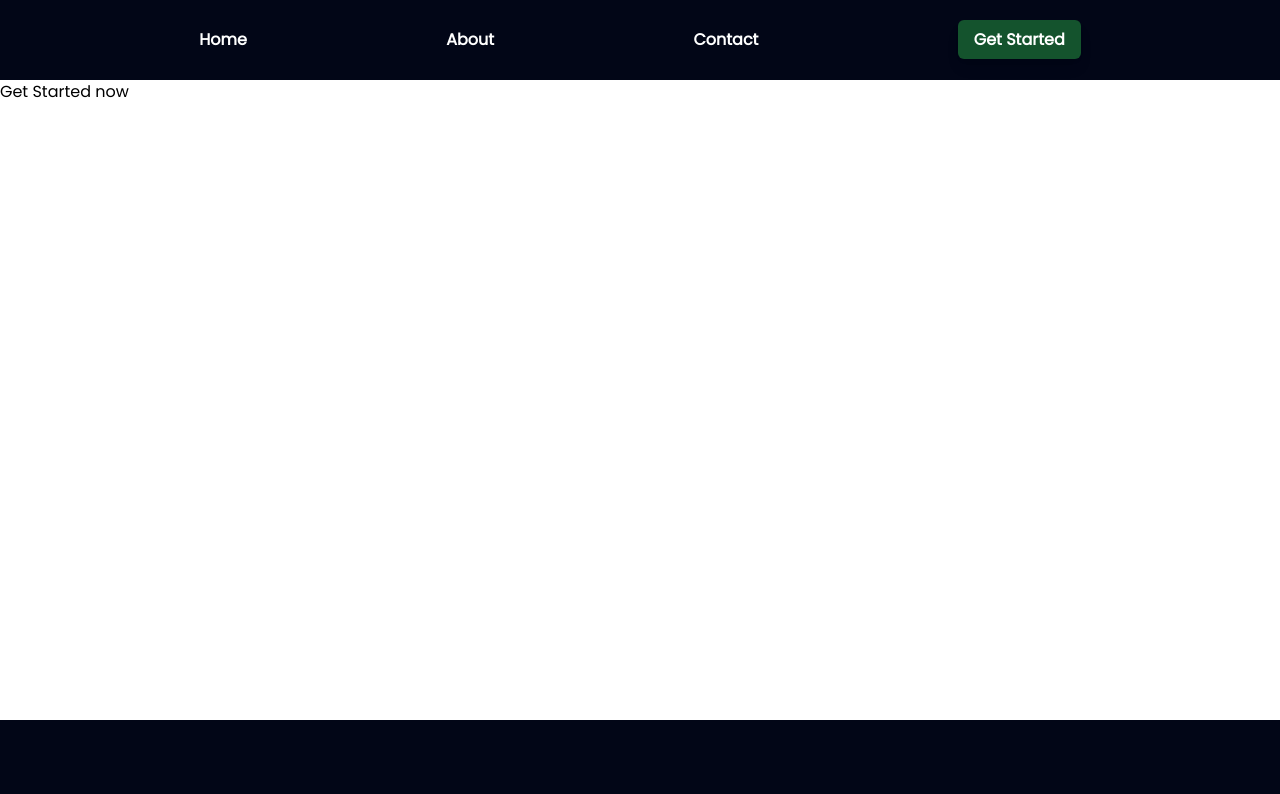
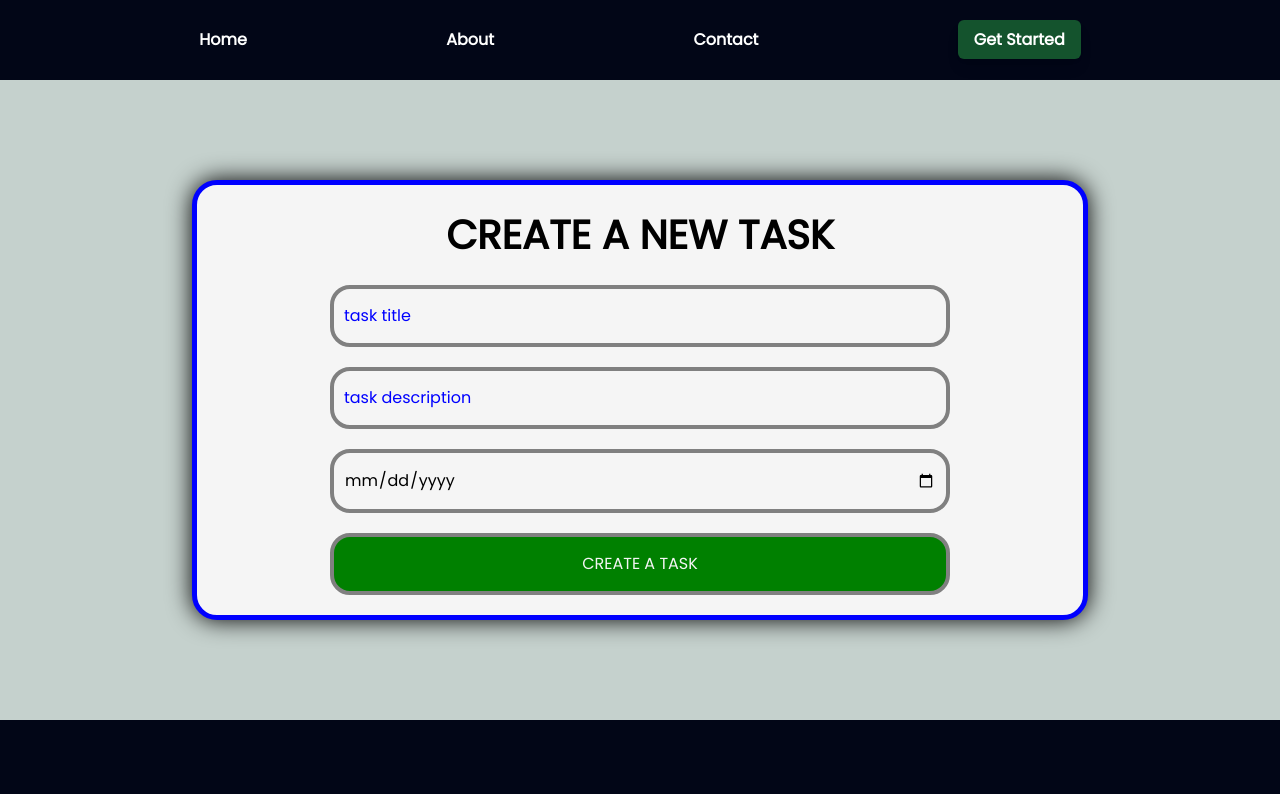
Before and after one commit to coderitec/asp-tma, a Next.js app: page /getstarted in a window 1280 px wide. Shown: the top 794 px of the page. Built offline with nearby package versions, Linux system fonts and the light colour scheme.

Commit message:
feat: add form ui

```diff
--- a/src/app/components/Main.jsx
+++ b/src/app/components/Main.jsx
@@ -4,16 +4,16 @@ import React from 'react'
 
 export default function Main() {
   return (
-    <main className='flex md:flex-row flex-col'>
-        <div>
-            <h1 className='capitalize text-6xl font-semibold'>Manage your tasks Quickly</h1>
-            <p>Effectively manage your tasks daily, weekly or even yearly, not missing out on anything.</p>
+    <main className='grid md:grid-cols-2 gap-8'>
+        <div className='flex flex-col gap-y-10 items-start'>
+            <h1 className='capitalize text-5xl font-semibold'>Manage your tasks Quickly</h1>
+            <p className='text-3xl'>Effectively manage your tasks daily, weekly or even yearly, not missing out on anything.</p>
             <button>
-                <Link href={'/getstarted'} className='bg-green-900 py-2 px-4 rounded-md shadow-lg text-center text-white'>Get started</Link>
+                <Link href={'/getstarted'} className='bg-green-900 py-2 px-4 rounded-md shadow-lg text-center text-white'>Create a task</Link>
             </button>
         </div>
         <div>
-            <Image src='/task-head.jpg' alt="manage your tasks" width='500' height='500'/>
+            <Image src='/another-task.jpg' alt="manage your tasks" width='500' height='500' className='rounded-full'/>
 
         </div>
     </main>
--- /dev/null
+++ b/src/app/getstarted/get.module.css
@@ -0,0 +1,50 @@
+.form{
+    background-color: rgb(197, 209, 205);
+    min-height: 80vh;
+    display: flex;
+    flex-direction: column;
+    justify-content: center;
+    align-items: center;
+}
+
+.form form{
+    width: 70%;
+    border: 5px solid blue;
+    border-radius: 25px;
+    box-shadow: 0 0 25px black;
+    padding-block: 20px;
+    background-color: whitesmoke;
+}
+
+.form li{
+    margin-block-start: 20px ;
+    padding-block: 15px;
+    border: 4px solid gray;
+    width: 70%;
+    margin-inline: auto;
+    border-radius: 20px;
+}
+
+.form input{
+    background-color: transparent;
+    padding-inline: 10px;
+    outline: none;
+    width: 100%;
+}
+
+.form li:last-of-type{
+    text-align: center;
+    background-color: green;
+    color: whitesmoke;
+}
+
+.form legend{
+    text-align: center;
+    text-transform: uppercase;
+    font-size: 40px;
+    font-weight: 700;
+}
+
+.form input::placeholder{
+    color: blue;
+}
--- a/src/app/getstarted/page.jsx
+++ b/src/app/getstarted/page.jsx
@@ -1,7 +1,28 @@
 import React from 'react'
+import styles from './get.module.css'
 
 export default function GetStarted() {
   return (
-    <div>Get Started now</div>
+    <div className={styles.form}>
+      <form>
+        <fieldset>
+        <legend>create a new task</legend>
+        <ul>
+          <li>
+            <input type="text" name="title" id="title" placeholder='task title' defaultValue={''} required/>
+          </li>
+          <li>
+            <input type="text" name="desc" id="desc" placeholder='task description' defaultValue={''} required/>
+          </li>
+          <li>
+            <input type="date" name="date" id="date" required />
+          </li>
+          <li>
+            <button className='uppercase'>create a task</button>
+          </li>
+        </ul>
+        </fieldset>
+      </form>
+    </div>
   )
 }
--- a/src/app/page.jsx
+++ b/src/app/page.jsx
@@ -1,4 +1,4 @@
-import Image from "next/image";
+
 import Main from "./components/Main";
 
 export default function Home() {
```
